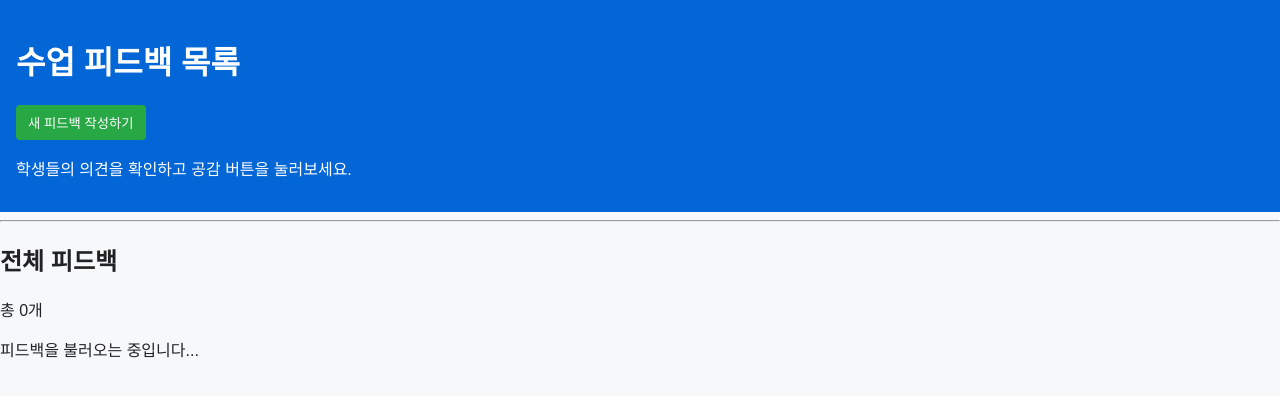
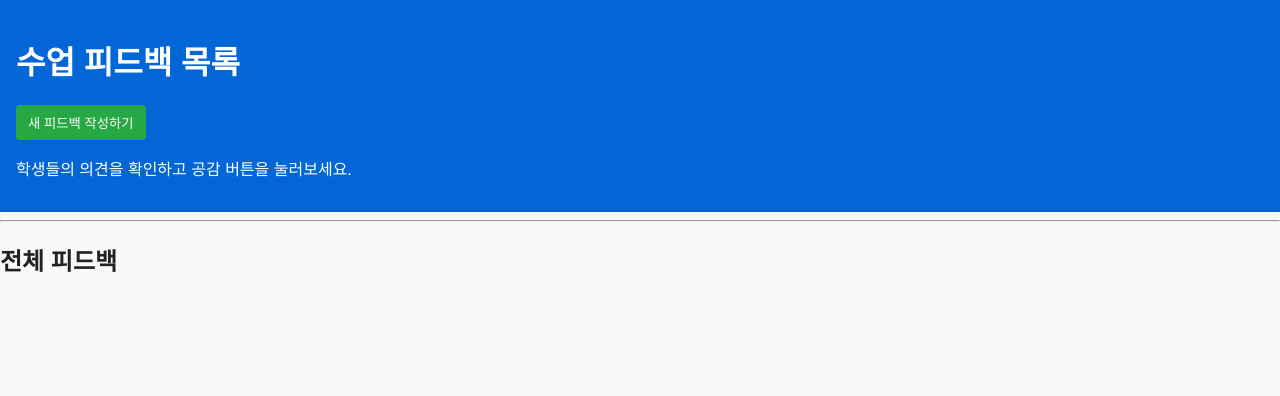
Before and after one commit to 20253313-NSH/2026-1-WebProg-NA-Team1-04_Hackathon, a website: page public/student.html in a window 1280 px wide. Drawn offline with Linux system fonts and the light colour scheme.

Commit message:
Update student.html

```diff
--- a/public/student.html
+++ b/public/student.html
@@ -23,13 +23,9 @@
         <section class="feedback-list-section">
             <div class="list-header">
                 <h2>전체 피드백</h2>
-                <div class="list-meta">
-                    <span id="totalCount">총 0개</span>
-                </div>
             </div>
 
             <div id="studentFeedbackList" class="feedback-list">
-                <p class="loading-text">피드백을 불러오는 중입니다...</p>
             </div>
         </section>
     </div>
```
